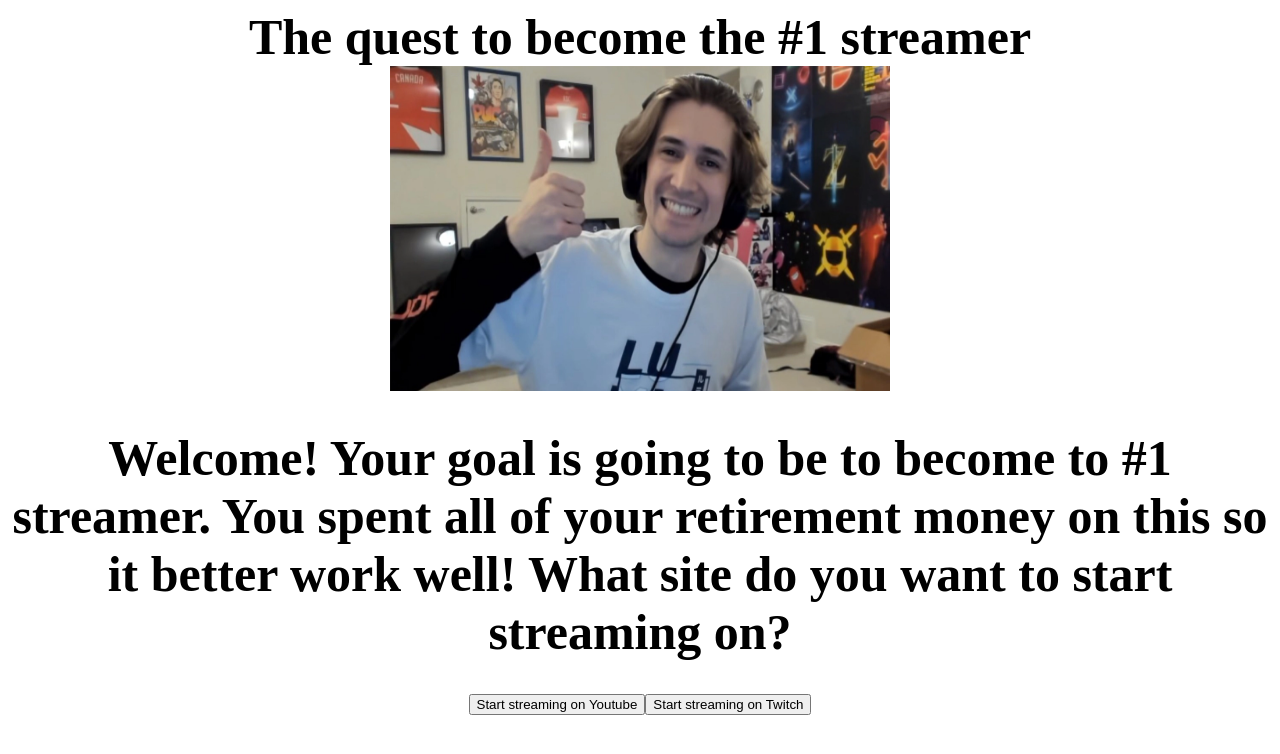
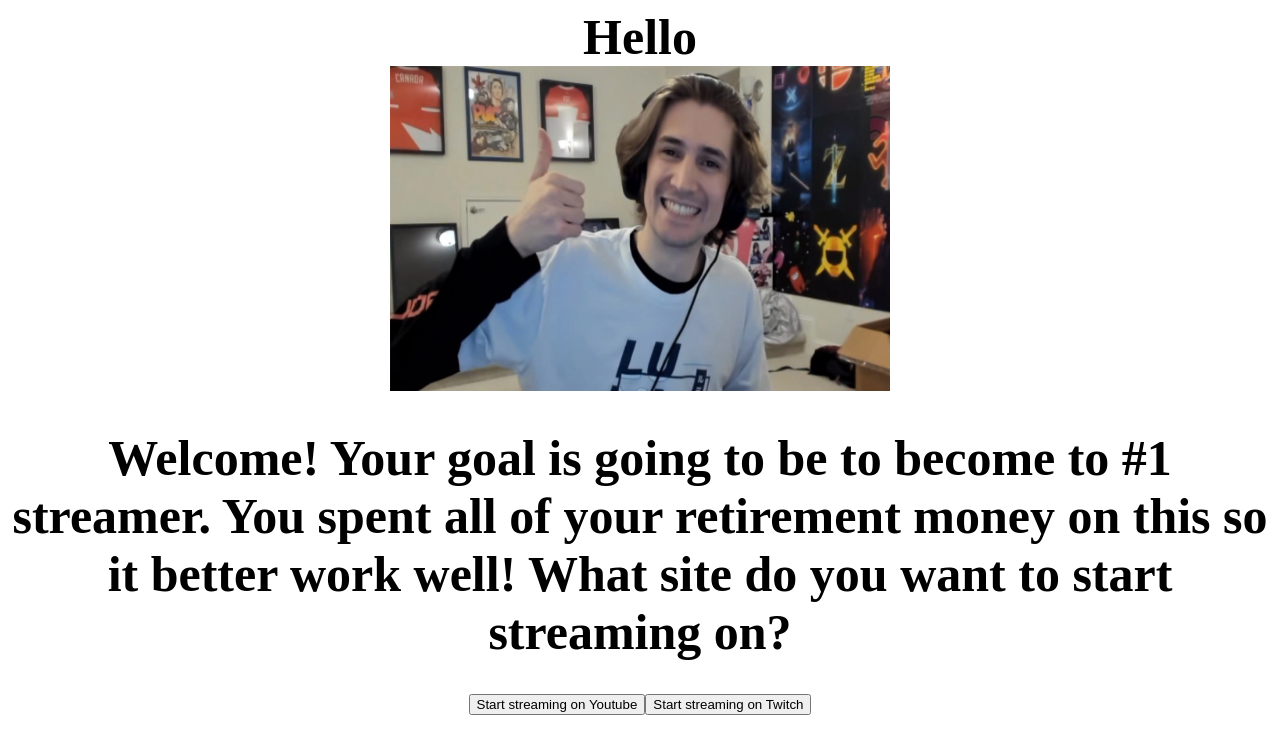
Before and after one commit to AstanDiarra/Choose-Your-Own-Adventure-Game, a plain HTML site: page index.html in a window 1280 px wide. Drawn offline with Linux system fonts and the light colour scheme.

Commit message:
Changed title to Hello

```diff
--- a/index.html
+++ b/index.html
@@ -10,7 +10,7 @@
 
 <body>
   <!--Between lines 8-12, put the opening of your story-->
-  <div class="title">The quest to become the #1 streamer </div>
+  <div class="title">Hello </div>
   <div class="story-opening">
     <img onmouseover="bigImg(this)" onmouseout="normalImg(this)" src="xQc-smile-2.webp"
       alt="Picture of popular streamer smiling" width="100" height="325">
```
